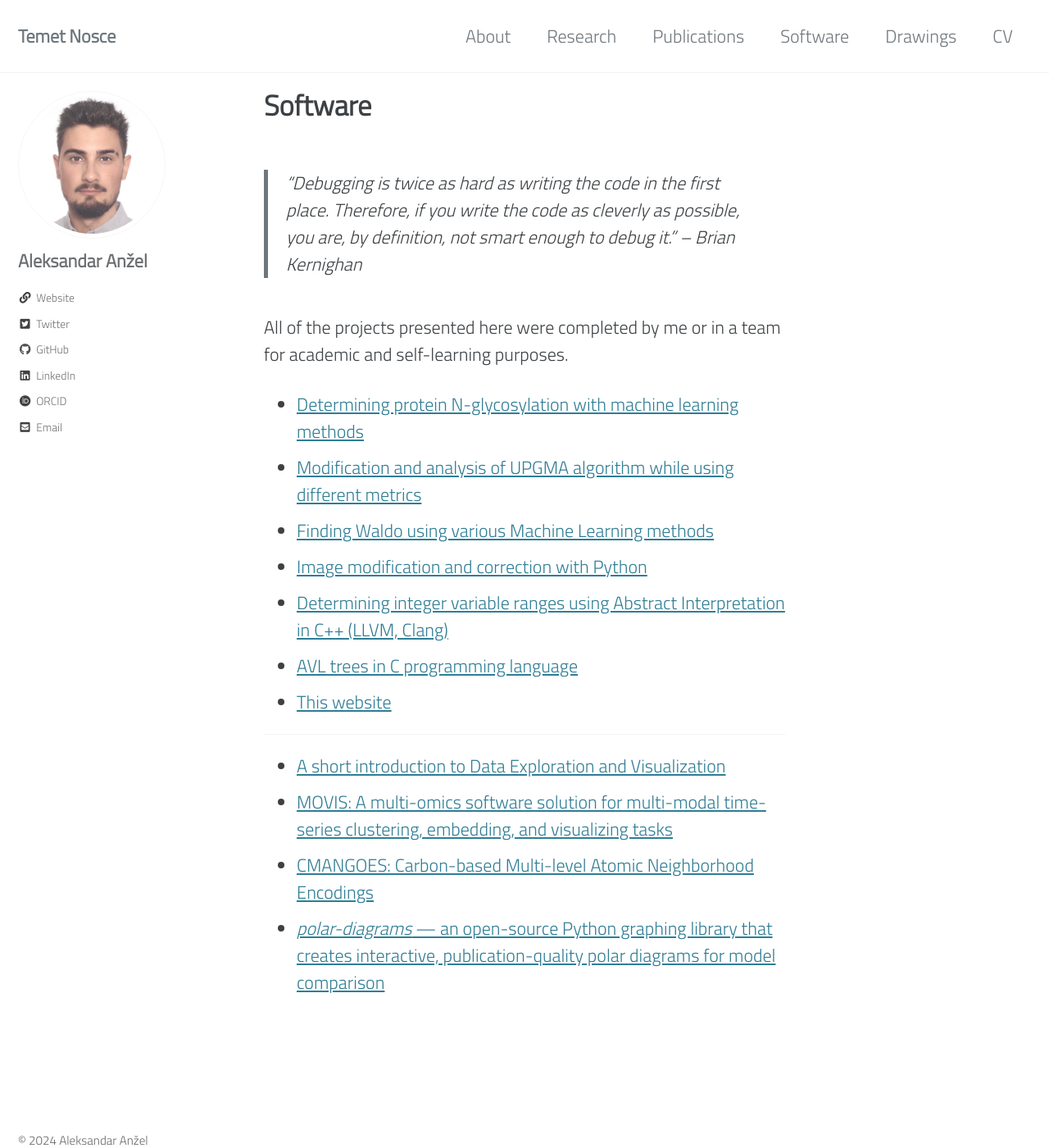
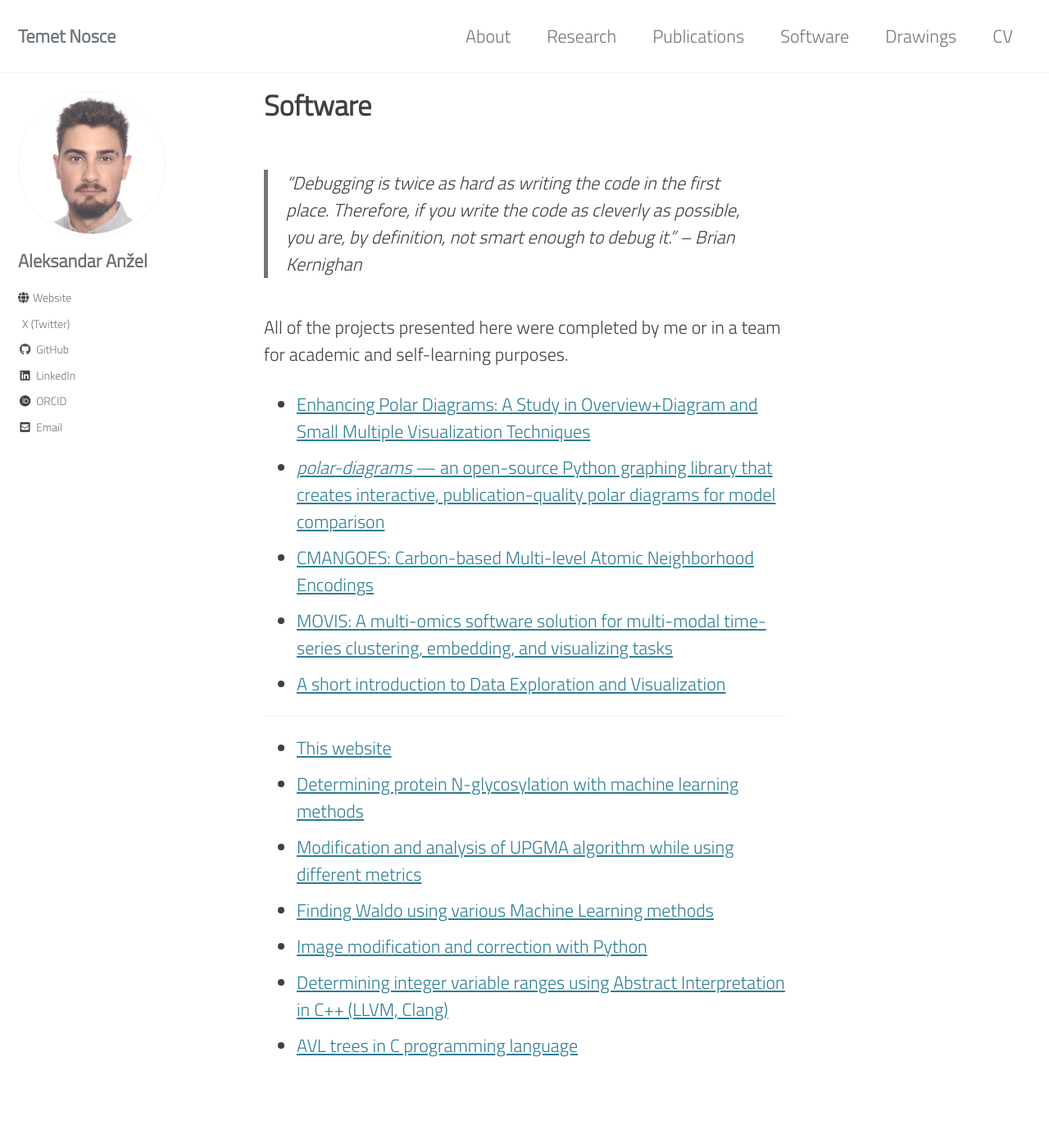
Before and after one commit to AAnzel/aanzel.github.io, a Jekyll site: the page built from pages/software.md, in a window 1280 px wide and 1400 px high. Shown: the whole window at 82% size. Built offline with Jekyll 4.4.1, drawn with Linux system fonts in a browser that asks for light colours; cached includes are drawn as plain includes.

Commit message:
Added: Added MOSLA website. Added The Polar Diagrams Dashboard Github link. Changed: Changed website and twitter icons. Changed the order of item on Software page from newer to older items.

```diff
--- a/_config.yml
+++ b/_config.yml
@@ -112,10 +112,10 @@ author:
       icon: "fas fa-fw fa-envelope-square"
       # url: "mailto:your.name@email.com"
     - label: "Website"
-      icon: "fas fa-fw fa-link"
+      icon: "fas fa-globe"
       url: "https://aanzel.github.io" # url: "https://your-website.com"
-    - label: "Twitter"
-      icon: "fab fa-fw fa-twitter-square"
+    - label: "X (Twitter)"
+      icon: "fab fa-square-x-twitter"
       url: "https://twitter.com/AleksandarAnzel" # url: "https://twitter.com/"
     - label: "Facebook"
       icon: "fab fa-fw fa-facebook-square"
--- a/pages/software.md
+++ b/pages/software.md
@@ -10,18 +10,20 @@ author_profile: true
 
 All of the projects presented here were completed by me or in a team for academic and self-learning purposes.
 
+* [Enhancing Polar Diagrams: A Study in Overview+Diagram and Small Multiple Visualization Techniques](https://github.com/AAnzel/Polar-Diagrams-Dashboard)
+* [*polar-diagrams* --- an open-source Python graphing library that creates interactive, publication-quality polar diagrams for model comparison](https://github.com/AAnzel/Polar-Diagrams-for-Model-Comparison)
+* [CMANGOES: Carbon-based Multi-level Atomic Neighborhood Encodings](https://github.com/ghattab/CMANGOES)
+* [MOVIS: A multi-omics software solution for multi-modal time-series clustering, embedding, and visualizing tasks](https://github.com/AAnzel/MOVIS)
+* [A short introduction to Data Exploration and Visualization](https://github.com/AAnzel/DataVis_Supplementary_Material)
 
+
+---
+
+
+* [This website](https://aanzel.github.io)
 * [Determining protein N-glycosylation with machine learning methods](https://github.com/AAnzel/Master_rad)
 * [Modification and analysis of UPGMA algorithm while using different metrics](https://github.com/AAnzel/Uvod_u_bioinformatiku)
 * [Finding Waldo using various Machine Learning methods](https://github.com/AAnzel/Masinsko_ucenje)
 * [Image modification and correction with Python](https://github.com/AAnzel/Naucno_izracunavanje)
 * [Determining integer variable ranges using Abstract Interpretation in C++ (LLVM, Clang)](https://github.com/AAnzel/Verifikacija_softvera)
 * [AVL trees in C programming language](https://github.com/AAnzel/KIAA_2)
-* [This website](https://aanzel.github.io)
-
----
-
-* [A short introduction to Data Exploration and Visualization](https://github.com/AAnzel/DataVis_Supplementary_Material)
-* [MOVIS: A multi-omics software solution for multi-modal time-series clustering, embedding, and visualizing tasks](https://github.com/AAnzel/MOVIS)
-* [CMANGOES: Carbon-based Multi-level Atomic Neighborhood Encodings](https://github.com/ghattab/CMANGOES)
-* [*polar-diagrams* --- an open-source Python graphing library that creates interactive, publication-quality polar diagrams for model comparison](https://github.com/AAnzel/Polar-Diagrams-for-Model-Comparison)
```
Also changed, not shown: pages/about.md (+1 -1 lines).
